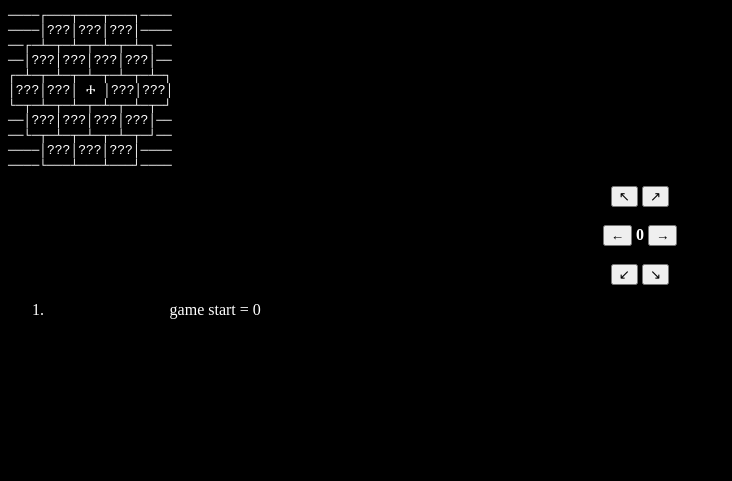
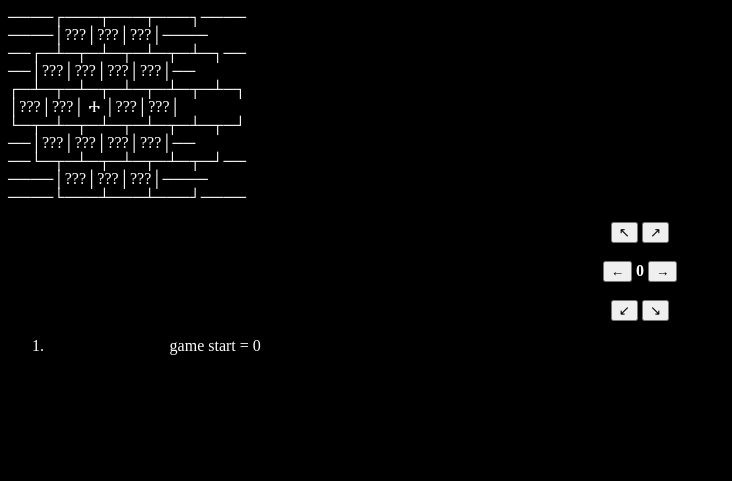
Before and after one commit to balnikser/balnikser.github.io, a plain HTML site: page index.html in a window 1280 px wide. Shown: the whole page, without its empty margins (0-732 px from the left). Drawn offline with Linux system fonts and the light colour scheme.

Commit message:
Update index.html

```diff
--- a/index.html
+++ b/index.html
@@ -3,7 +3,7 @@
         <meta charset="utf-8">
     </head>
     <body style="background-color:black;color:white">
-        <pre id="field" stype="font-family:Courier;">-1</pre>
+        <p id="field" stype="font-family:'Courier New'">-1</p>
         <div id="panel">
             <center>
                 <button onclick="app.buttonPressed('up-left')">&#x2196;</button>
```
